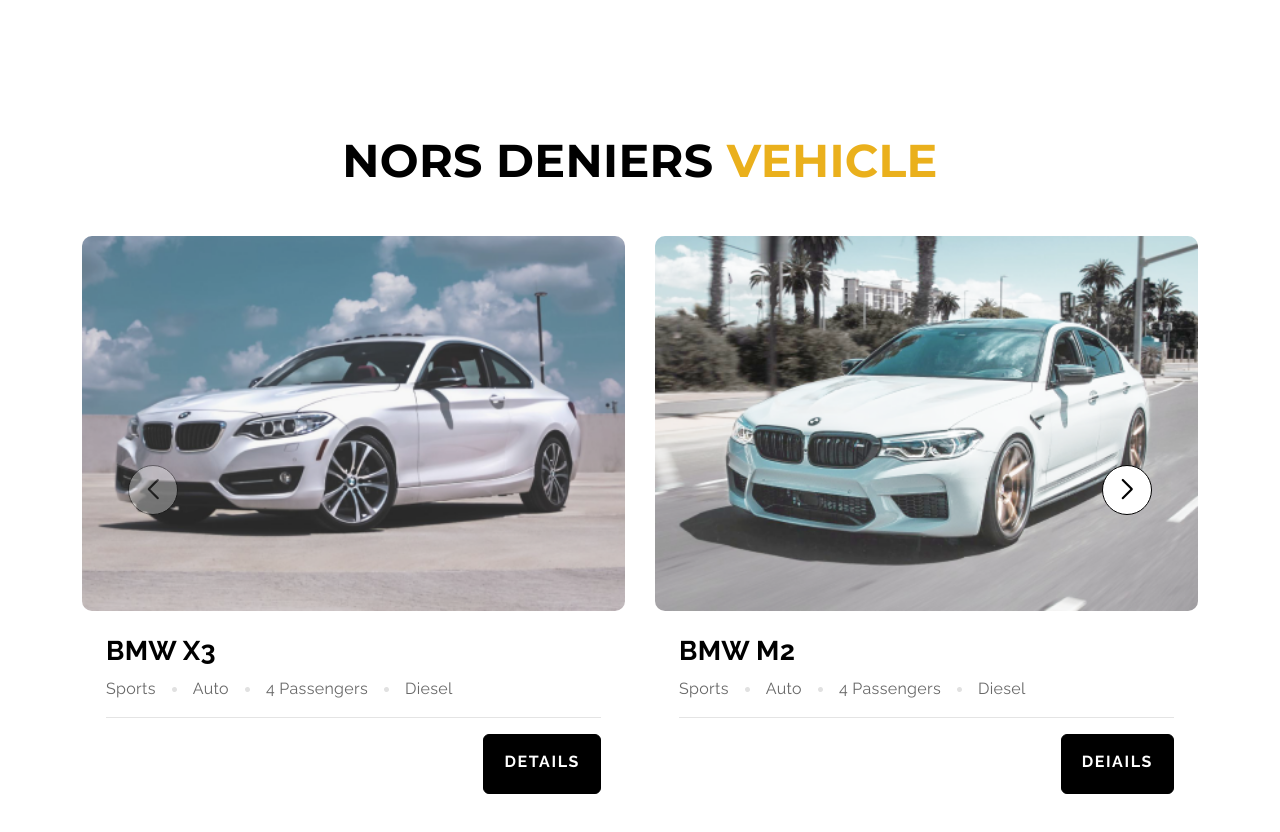
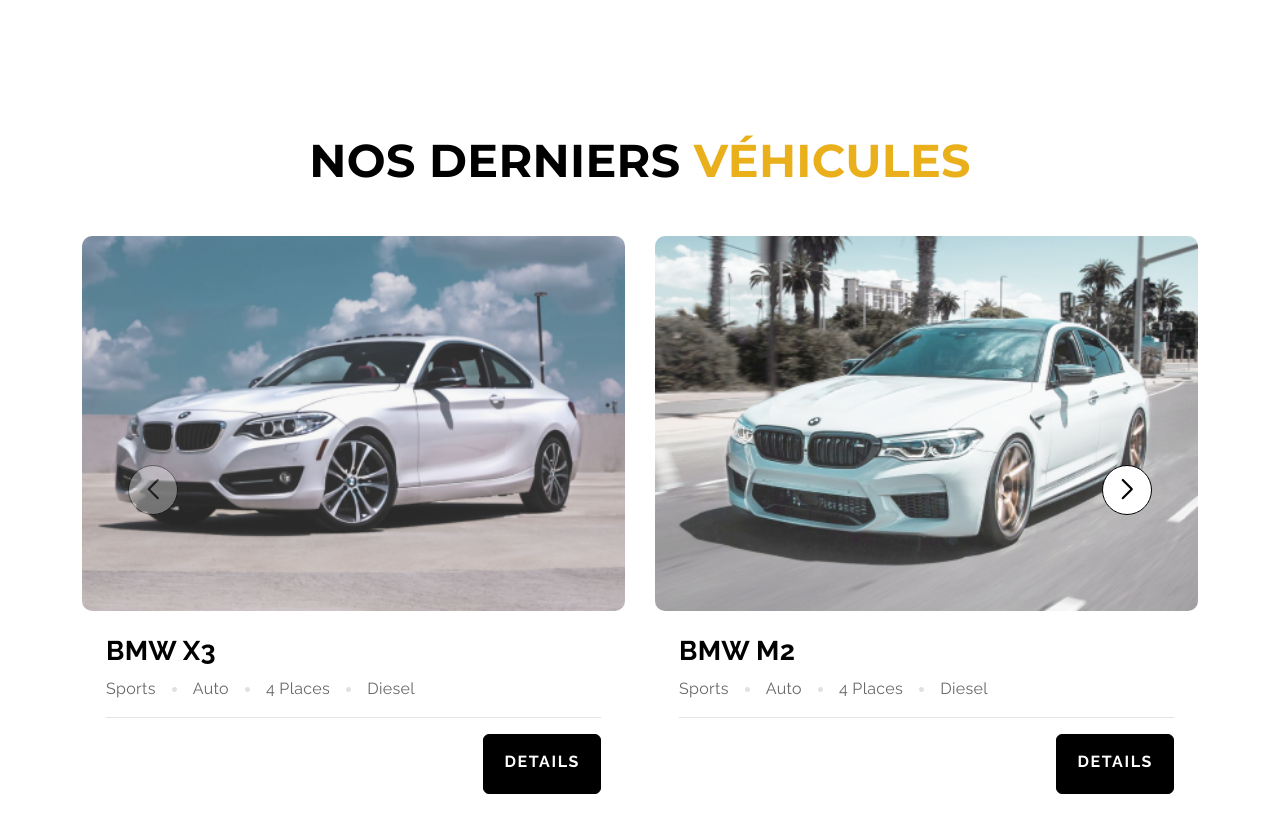
Before and after one commit to pavankumar2004/CarWebsite, a plain HTML site: page index.html in a window 1280 px wide. Shown: the part 460-1292 px from the top of the page. Drawn offline with nearby package versions, Linux system fonts and the light colour scheme.

Commit message:
Update index.html

```diff
--- a/index.html
+++ b/index.html
@@ -93,7 +93,7 @@
         <!-- rental section start  -->
         <section id="rental" class="position-relative">
             <div class="container my-5 py-5">
-                <h2 class=" text-center my-5">Nors  deniers <span class="text-primary"> vehicle </span> </h2>
+                <h2 class=" text-center my-5">Nos derniers <span class="text-primary"> véhicules </span> </h2>
 
                 <div class="swiper-button-next rental-swiper-next  rental-arrow position-absolute"></div>
                 <div class="swiper-button-prev rental-swiper-prev rental-arrow position-absolute"></div>
@@ -118,7 +118,7 @@
                                             <li class="rental-list"> Auto</li>
                                             <li class="rental-list"> <img src="images/dot.png" class="px-3" alt="image">
                                             </li>
-                                            <li class="rental-list"> 4 Passengers </li>
+                                            <li class="rental-list"> 4 Places </li>
                                             <li class="rental-list"> <img src="images/dot.png" class="px-3" alt="image">
                                             </li>
                                             <li class="rental-list display-small"> Diesel </li>
@@ -150,7 +150,7 @@
                                             <li class="rental-list"> Auto</li>
                                             <li class="rental-list"> <img src="images/dot.png" class="px-3" alt="image">
                                             </li>
-                                            <li class="rental-list"> 4 Passengers </li>
+                                            <li class="rental-list"> 4 Places </li>
                                             <li class="rental-list"> <img src="images/dot.png" class="px-3" alt="image">
                                             </li>
                                             <li class="rental-list display-small"> Diesel </li>
@@ -159,7 +159,7 @@
                                     <hr>
                                     <div class="d-flex justify-content-between">
                                         <h3 class="pt-2">$369 <span class="rental-price"></span></h3>
-                                        <a href="car-single.html" class="btn btn-primary">deiails</a>
+                                        <a href="car-single.html" class="btn btn-primary">details</a>
                                     </div>
 
                                 </div>
@@ -182,7 +182,7 @@
                                             <li class="rental-list"> Auto</li>
                                             <li class="rental-list"> <img src="images/dot.png" class="px-3" alt="image">
                                             </li>
-                                            <li class="rental-list"> 4 Passengers </li>
+                                            <li class="rental-list"> 4 Places </li>
                                             <li class="rental-list"> <img src="images/dot.png" class="px-3" alt="image">
                                             </li>
                                             <li class="rental-list display-small"> Diesel </li>
@@ -214,7 +214,7 @@
                                             <li class="rental-list"> Auto</li>
                                             <li class="rental-list"> <img src="images/dot.png" class="px-3" alt="image">
                                             </li>
-                                            <li class="rental-list"> 4 Passengers </li>
+                                            <li class="rental-list"> 4 Places </li>
                                             <li class="rental-list"> <img src="images/dot.png" class="px-3" alt="image">
                                             </li>
                                             <li class="rental-list display-small"> Diesel </li>
@@ -246,7 +246,7 @@
                                             <li class="rental-list"> Auto</li>
                                             <li class="rental-list"> <img src="images/dot.png" class="px-3" alt="image">
                                             </li>
-                                            <li class="rental-list"> 4 Passengers </li>
+                                            <li class="rental-list"> 4 Places </li>
                                             <li class="rental-list"> <img src="images/dot.png" class="px-3" alt="image">
                                             </li>
                                             <li class="rental-list display-small"> Diesel </li>
@@ -278,7 +278,7 @@
                                             <li class="rental-list"> Auto</li>
                                             <li class="rental-list"> <img src="images/dot.png" class="px-3" alt="image">
                                             </li>
-                                            <li class="rental-list"> 4 Passengers </li>
+                                            <li class="rental-list"> 4 Places </li>
                                             <li class="rental-list"> <img src="images/dot.png" class="px-3" alt="image">
                                             </li>
                                             <li class="rental-list display-small"> Diesel </li>
```
